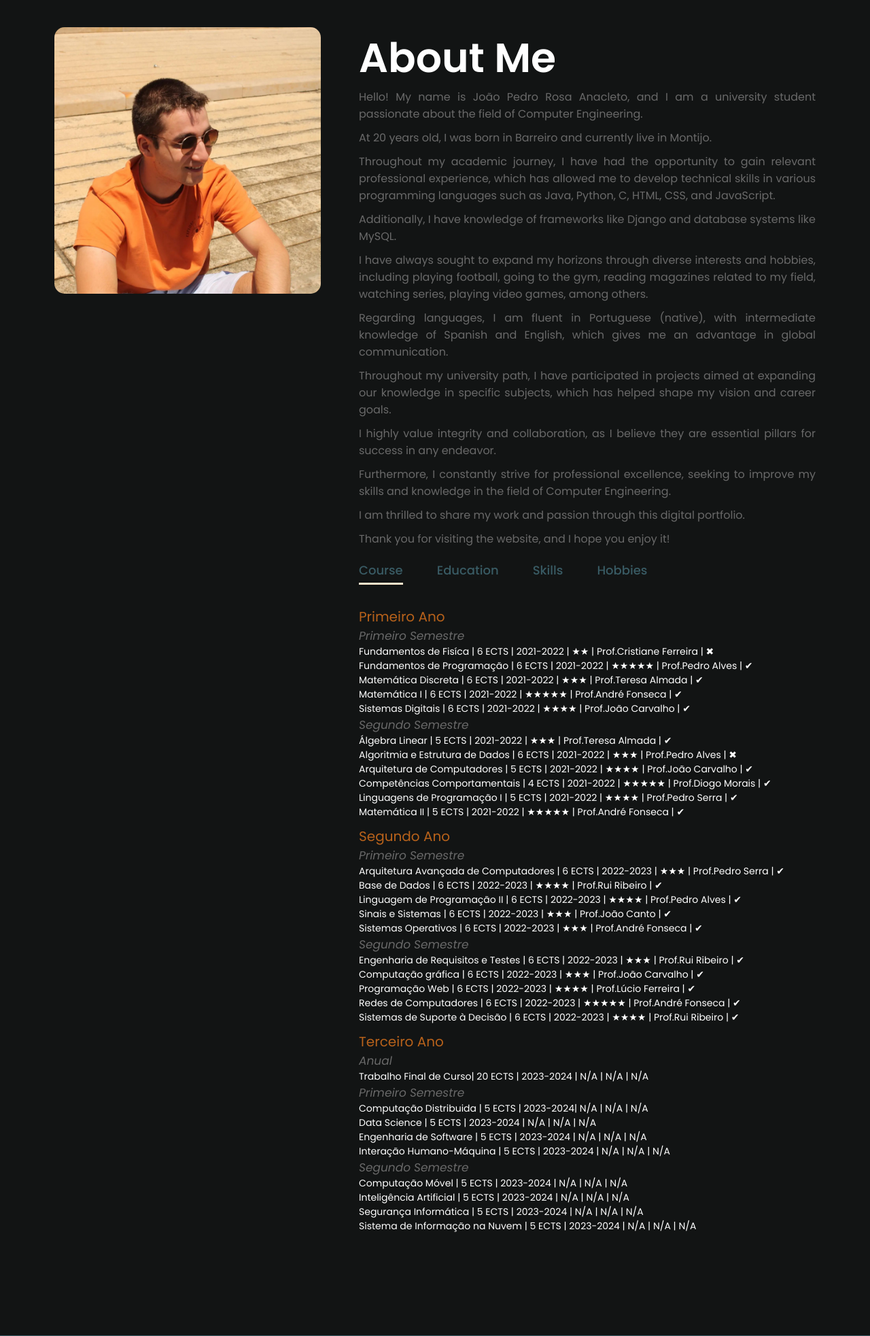
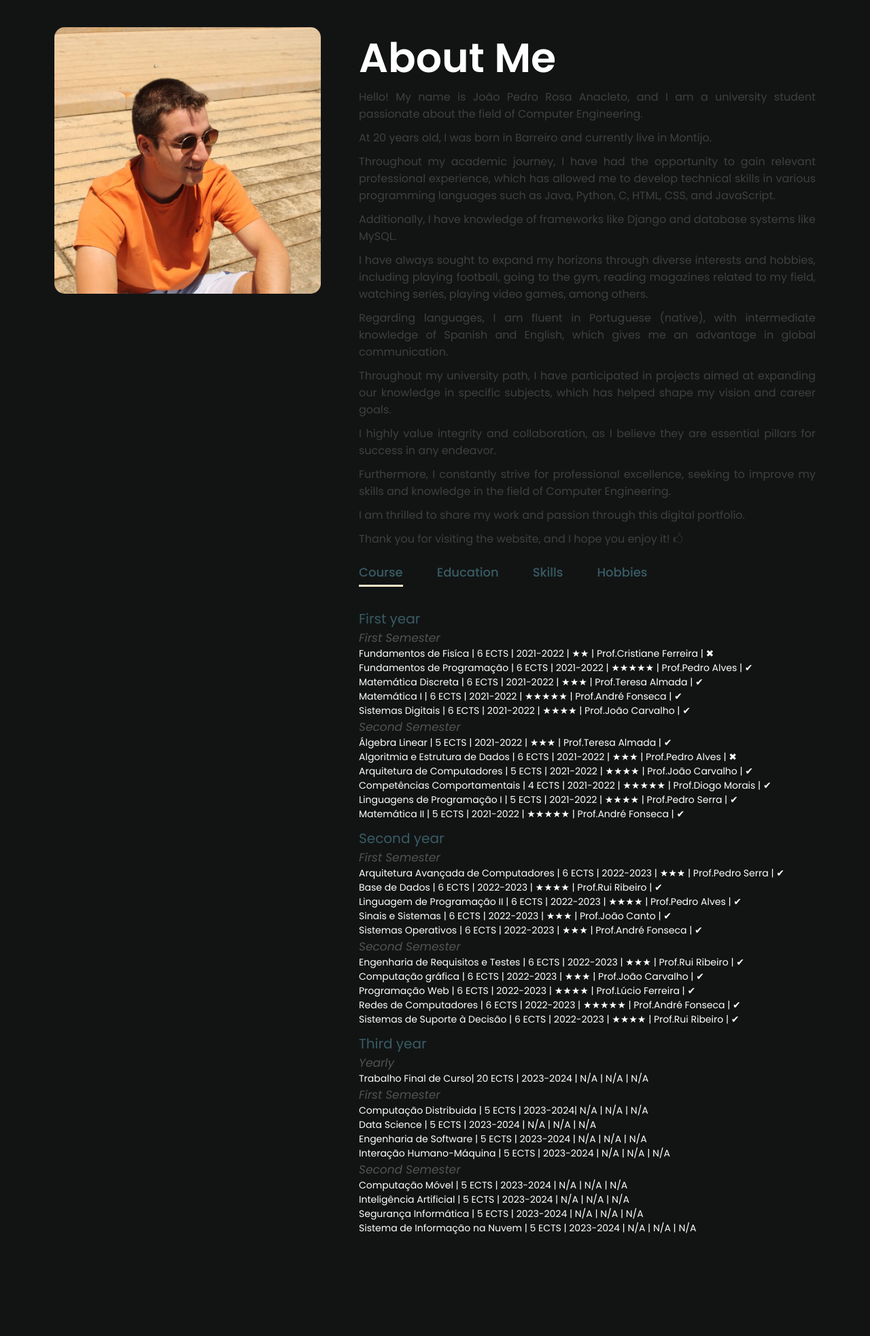
Before and after one commit to joao-anacleto1/projetopw, a Django app: template portfolio/templates/portfolio/aboutme.html in a window 1280 px wide. Shown: the part 100-2065 px from the top of the page at 68% size. Run offline with Django 4.2, Linux system fonts and the light colour scheme; the template is opened without the code that fills it, so the values that code supplies are empty.

Commit message:
finaliza pagina AboutMe

```diff
--- a/portfolio/static/portfolio/css/estilos.css
+++ b/portfolio/static/portfolio/css/estilos.css
@@ -17,7 +17,7 @@
     --pal8-color: #262626;
     --wht-color: white;
     --wht-color02: #fafafa;
-    --cinzento: #696969;
+    --cinzento: #525252;
 }
 
 body {
@@ -543,7 +543,7 @@ body.dark .search-field input {
 }
 
 .tabcontents ul li span {
-    color: var(--pal6-color);
+    color: var(--pal2-color);
     font-size: 20px;
 }
 
--- a/portfolio/templates/portfolio/aboutme.html
+++ b/portfolio/templates/portfolio/aboutme.html
@@ -11,52 +11,52 @@
       <div class="aboutcol2" style="text-align: justify">
         <h1 class="subtitle">About Me</h1>
 
-        <p style="margin-bottom: 10px;color: #696969">
+        <p style="margin-bottom: 10px;color: #3f3f3f">
           Hello! My name is João Pedro Rosa Anacleto, and I am a university student passionate about the field of
           Computer Engineering.
         </p>
 
-        <p style="margin-bottom: 10px;color: #696969">
+        <p style="margin-bottom: 10px;color: #3f3f3f">
           At 20 years old, I was born in Barreiro and currently live in Montijo.
         </p>
 
-        <p style="margin-bottom: 10px;color: #696969">
+        <p style="margin-bottom: 10px;color: #3f3f3f">
           Throughout my academic journey, I have had the opportunity to gain relevant professional experience, which has
           allowed me to develop technical skills in various programming languages such as Java, Python, C, HTML, CSS,
           and JavaScript.
         </p>
-        <p style="margin-bottom: 10px;color: #696969">
+        <p style="margin-bottom: 10px;color: #3f3f3f">
           Additionally, I have knowledge of frameworks like Django and database systems like MySQL.
         </p>
 
-        <p style="margin-bottom: 10px;color: #696969"> I
+        <p style="margin-bottom: 10px;color: #3f3f3f"> I
           have always sought to expand my horizons through diverse interests and hobbies, including playing football,
           going to the gym, reading magazines related to my field, watching series, playing video games, among others.
         </p>
 
-        <p style="margin-bottom: 10px;color: #696969">
+        <p style="margin-bottom: 10px;color: #3f3f3f">
           Regarding languages, I am fluent in Portuguese (native), with intermediate knowledge of Spanish and English,
           which gives me an advantage in global communication.
         </p>
 
-        <p style="margin-bottom: 10px;color: #696969">
+        <p style="margin-bottom: 10px;color: #3f3f3f">
           Throughout my university path, I have participated in
           projects aimed at expanding our knowledge in specific subjects, which has helped shape my vision and career
           goals.
         </p>
 
-        <p style="margin-bottom: 10px;color: #696969">
+        <p style="margin-bottom: 10px;color: #3f3f3f">
           I highly value integrity and collaboration, as I believe they are essential pillars for success in any
           endeavor.
         </p>
 
-        <p style="margin-bottom: 10px;color: #696969">Furthermore, I constantly strive for professional excellence, seeking to improve my skills and
+        <p style="margin-bottom: 10px;color: #3f3f3f">Furthermore, I constantly strive for professional excellence, seeking to improve my skills and
           knowledge in the field of Computer Engineering.</p>
 
-        <p style="margin-bottom: 10px;color: #696969">I am thrilled to share my work and passion through this
+        <p style="margin-bottom: 10px;color: #3f3f3f">I am thrilled to share my work and passion through this
           digital portfolio.</p>
 
-        <p style="margin-bottom: 10px;color: #696969;">Thank you for visiting the website, and I hope you enjoy it!</p>
+        <p style="margin-bottom: 10px;color: #3f3f3f;">Thank you for visiting the website, and I hope you enjoy it! 🖒</p>
 
         <div class="tabtitles">
           <p class="tablinks activelink" onclick="openTab('course')">
@@ -68,14 +68,14 @@
         </div>
         <div class="tabcontents activeTab" id="course">
           <ul>
-            <li><span>Primeiro Ano</span><br />
-              <span class="corSpan">Primeiro Semestre</span>
+            <li><span class="corSpanAzul">First year</span><br />
+              <span class="corSpan">First Semester </span>
               <p class="textoCurso">Fundamentos de Fisíca | 6 ECTS | 2021-2022 | ★★ | Prof.Cristiane Ferreira | ✖</p>
               <p class="textoCurso">Fundamentos de Programação | 6 ECTS | 2021-2022 | ★★★★★ | Prof.Pedro Alves | ✔</p>
               <p class="textoCurso">Matemática Discreta | 6 ECTS | 2021-2022 | ★★★ | Prof.Teresa Almada | ✔</p>
               <p class="textoCurso">Matemática I | 6 ECTS | 2021-2022 | ★★★★★ | Prof.André Fonseca | ✔</p>
               <p class="textoCurso">Sistemas Digitais | 6 ECTS | 2021-2022 | ★★★★ | Prof.João Carvalho | ✔</p>
-              <span class="corSpan">Segundo Semestre</span>
+              <span class="corSpan">Second Semester</span>
               <p class="textoCurso">Álgebra Linear | 5 ECTS | 2021-2022 | ★★★ | Prof.Teresa Almada | ✔</p>
               <p class="textoCurso">Algoritmia e Estrutura de Dados | 6 ECTS | 2021-2022 | ★★★ | Prof.Pedro Alves | ✖
               </p>
@@ -85,15 +85,15 @@
               <p class="textoCurso">Linguagens de Programação I | 5 ECTS | 2021-2022 | ★★★★ | Prof.Pedro Serra | ✔</p>
               <p class="textoCurso">Matemática II | 5 ECTS | 2021-2022 | ★★★★★ | Prof.André Fonseca | ✔</p>
             </li>
-            <li><span>Segundo Ano</span><br />
-              <span class="corSpan">Primeiro Semestre</span>
+            <li><span>Second year</span><br />
+              <span class="corSpan">First Semester</span>
               <p class="textoCurso">Arquitetura Avançada de Computadores | 6 ECTS | 2022-2023 | ★★★ | Prof.Pedro Serra |
                 ✔</p>
               <p class="textoCurso">Base de Dados | 6 ECTS | 2022-2023 | ★★★★ | Prof.Rui Ribeiro | ✔</p>
               <p class="textoCurso">Linguagem de Programação II | 6 ECTS | 2022-2023 | ★★★★ | Prof.Pedro Alves | ✔</p>
               <p class="textoCurso">Sinais e Sistemas | 6 ECTS | 2022-2023 | ★★★ | Prof.João Canto | ✔</p>
               <p class="textoCurso">Sistemas Operativos | 6 ECTS | 2022-2023 | ★★★ | Prof.André Fonseca | ✔</p>
-              <span class="corSpan">Segundo Semestre</span>
+              <span class="corSpan">Second Semester</span>
               <p class="textoCurso">Engenharia de Requisitos e Testes | 6 ECTS | 2022-2023 | ★★★ | Prof.Rui Ribeiro | ✔
               </p>
               <p class="textoCurso">Computação gráfica | 6 ECTS | 2022-2023 | ★★★ | Prof.João Carvalho | ✔</p>
@@ -102,15 +102,15 @@
               <p class="textoCurso">Sistemas de Suporte à Decisão | 6 ECTS | 2022-2023 | ★★★★ | Prof.Rui Ribeiro | ✔</p>
             </li>
 
-            <li><span>Terceiro Ano</span><br />
-              <span class="corSpan">Anual</span>
+            <li><span>Third year</span><br />
+              <span class="corSpan">Yearly</span>
               <p class="textoCurso">Trabalho Final de Curso| 20 ECTS | 2023-2024 | N/A | N/A | N/A</p>
-              <span class="corSpan">Primeiro Semestre</span>
+              <span class="corSpan">First Semester</span>
               <p class="textoCurso">Computação Distribuida | 5 ECTS | 2023-2024| N/A | N/A | N/A</p>
               <p class="textoCurso">Data Science | 5 ECTS | 2023-2024 | N/A | N/A | N/A</p>
               <p class="textoCurso">Engenharia de Software | 5 ECTS | 2023-2024 | N/A | N/A | N/A</p>
               <p class="textoCurso">Interação Humano-Máquina | 5 ECTS | 2023-2024 | N/A | N/A | N/A</p>
-              <span class="corSpan">Segundo Semestre</span>
+              <span class="corSpan">Second Semester</span>
               <p class="textoCurso">Computação Móvel | 5 ECTS | 2023-2024 | N/A | N/A | N/A</p>
               <p class="textoCurso">Inteligência Artificial | 5 ECTS | 2023-2024 | N/A | N/A | N/A</p>
               <p class="textoCurso">Segurança Informática | 5 ECTS | 2023-2024 | N/A | N/A | N/A</p>
--- a/portfolio/urls.py
+++ b/portfolio/urls.py
@@ -21,7 +21,7 @@ app_name = "portfolio"
 
 urlpatterns = [
     path('admin/', admin.site.urls),
-    path('home/', views.home_page_view, name='home'),
+    path('', views.home_page_view, name='home'),
     path('aboutme/', views.about_me_view, name='aboutme'),
     path('projects/', views.projects_view, name='projects'),
     path('wp/', views.wp_view, name='wp'),
```
